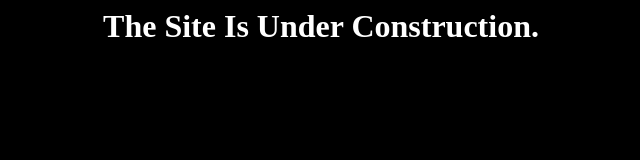
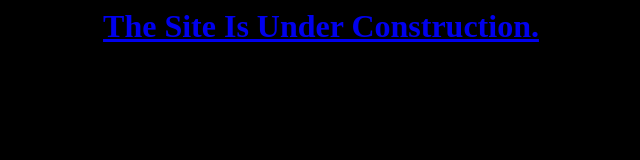
Before and after one commit to Rentit-nepal/rentit-nepal.github.io, a plain HTML site: page index.html in a window 1280 px wide. Shown: the whole page, without its empty margins (319-959 px from the left). Drawn offline with Linux system fonts and the light colour scheme.

Commit message:
Update index.html

```diff
--- a/index.html
+++ b/index.html
@@ -1,9 +1,18 @@
+
 <html>
 	<head>
 		<title>Rentit</title>
 	</head>
 	<body bgcolor="black">
 
-		<center><font color="white"><h1>The Site Is Under Construction.</h1></font></center>
+		<center><font color="white">
+			<a href="https://github.com/Rentit-nepal/rentit-nepal.github.io/blob/master/rentit%20App%20File/Rentit.apk" download>
+			<h1>
+				The Site Is Under Construction.
+			</h1>
+			</a>
+			</font></center>
+		<br><br><br>
+
 	</body>
 </html>
```
